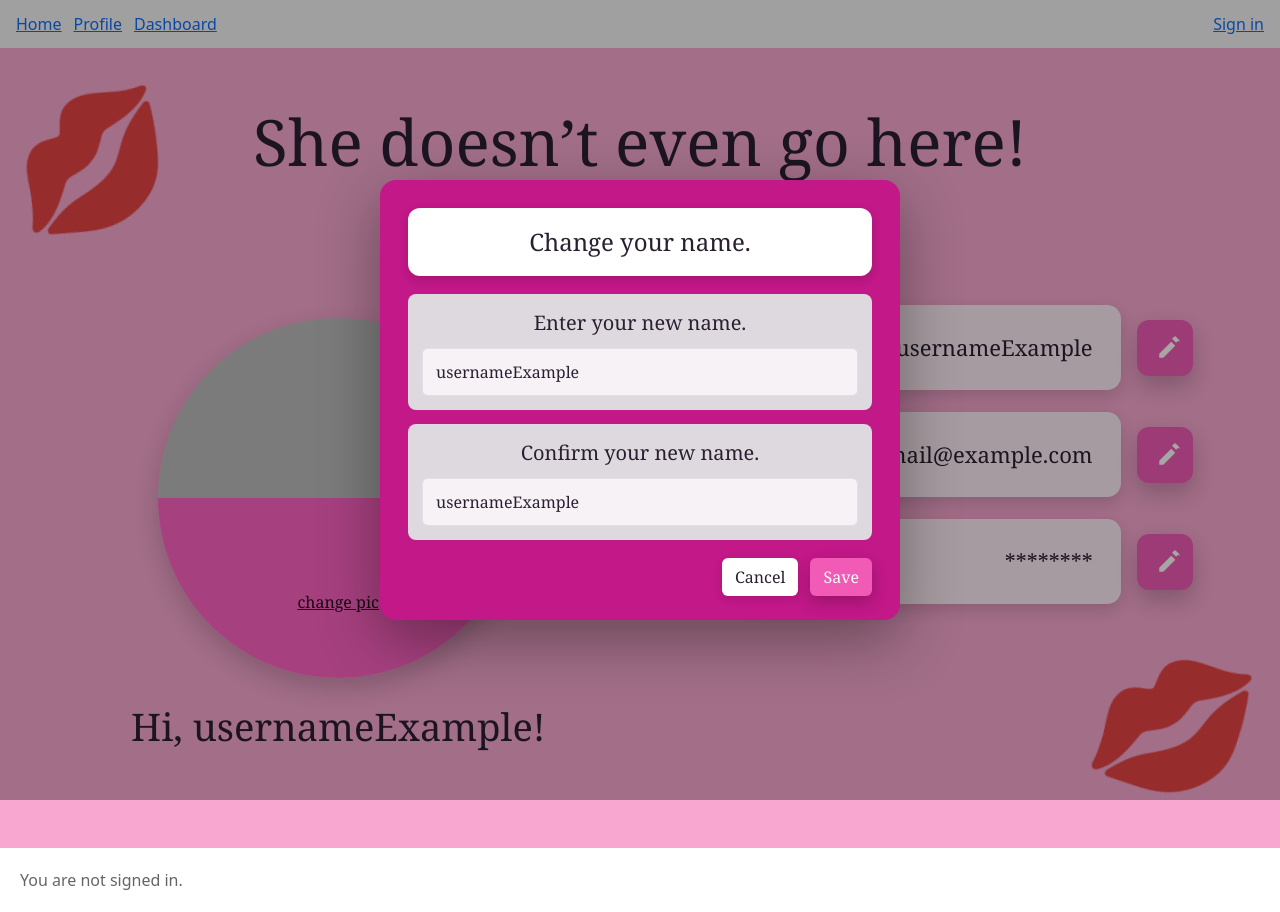
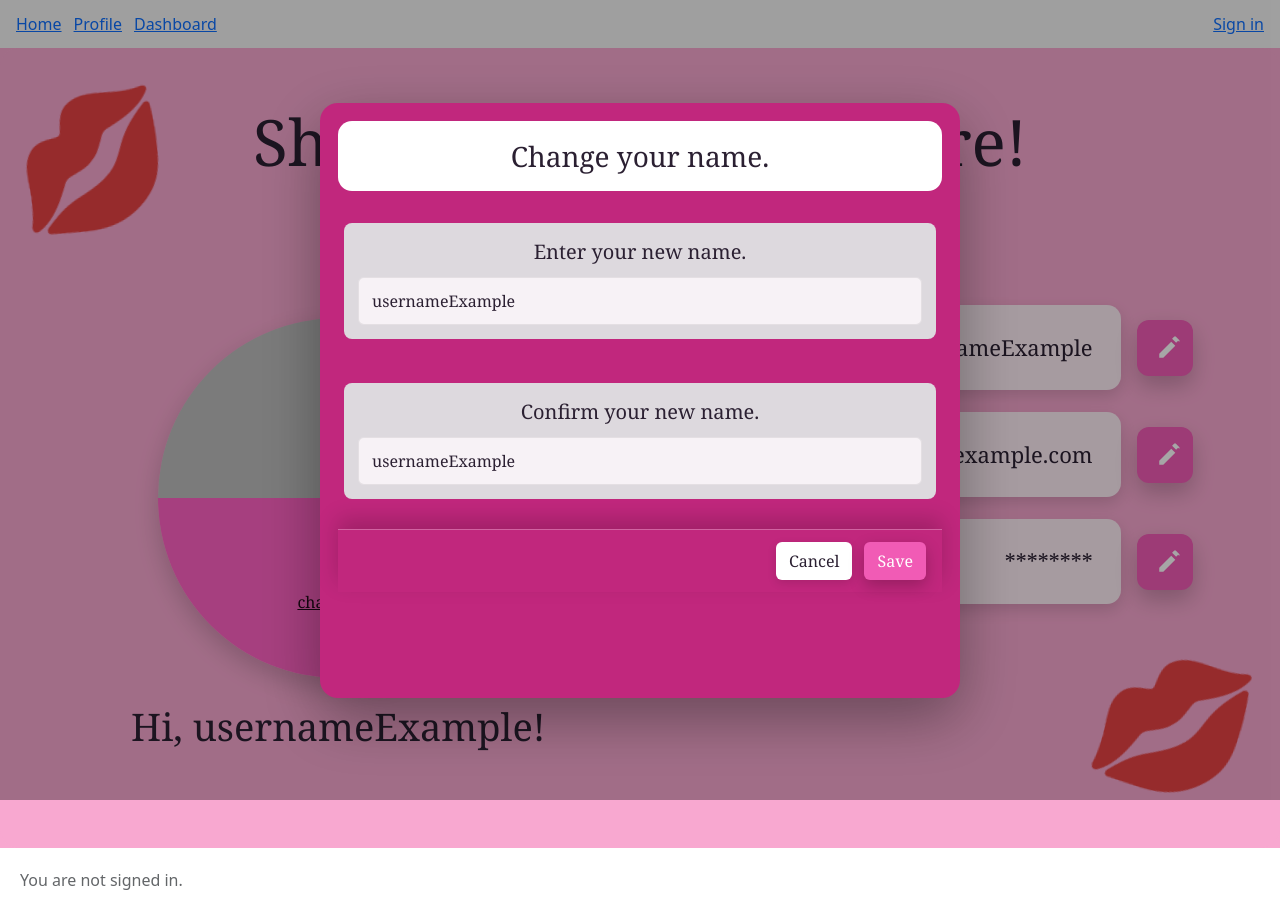
Before and after one commit to CPP-SheCodes-SLP-2025-26/fullstack, a React app in the folder frontend/: page /profile in a window 1280 px wide. Both pictures are taken after a click on the button 1164 px from the left and 347 px from the top of the page. Built offline with nearby package versions, Linux system fonts and the light colour scheme; no server answers; the HTML template or start-up script is replaced by a standard one.

Commit message:
added option for user to move picture and fixed hover button

```diff
--- a/frontend/src/pages/Profile.jsx
+++ b/frontend/src/pages/Profile.jsx
@@ -1,4 +1,4 @@
-import { useEffect, useState } from "react";
+import { useEffect, useState, useRef} from "react";
 import "./ProfilePage.css";
 
 export default function ProfilePage() {
@@ -20,11 +20,26 @@ export default function ProfilePage() {
         <div className="lips lips--tl" aria-hidden="true">💋</div>
 
         <div className="profile-left">
-          <button className="avatar" onClick={onChangePic} aria-label="Change profile picture"
-            style={avatarSrc ? { backgroundImage: `url(${avatarSrc})`, backgroundSize: "cover", backgroundPosition: "center" } : undefined}
+          <button
+			className="avatar"
+			onClick={onChangePic}
+			aria-label="Change profile picture"
+			style={
+				avatarSrc
+					? { backgroundImage: `url(${avatarSrc})`,
+						backgroundSize: "cover",
+						backgroundPosition: "center" }
+					: undefined
+				}
 			>
+				{/* show this text in the middle when no picture */}
 				{!avatarSrc && <span className="avatar__cta">change pic</span>}
+
+				{/* show semi-circle only when a picture exists */}
+				{avatarSrc && <span className="avatar__hover">change pic</span>}
 			</button>
+
+
           <p className="greeting">Hi, {username}!</p>
         </div>
 
@@ -108,7 +123,7 @@ function Modal({ title, children, onClose }) {
     <div className="overlay" role="dialog" aria-modal="true" onMouseDown={onClose}>
       <div className="popup" onMouseDown={(e) => e.stopPropagation()}>
         <div className="popup-title">{title}</div>
-        {children}
+        <div className="popup-content">{children}</div>
       </div>
     </div>
   );
@@ -285,50 +300,171 @@ function PasswordForm({ onSave, onCancel }) {
   );
 }
 
-/* ---------- Profile picture form ---------- */
+function ProfilePicForm({ onSave, onCancel }) {
+  const stageRef = useRef(null);      // circle stage (for diameter)
+  const imgRef   = useRef(null);      // <img> element used for preview
+  const [img, setImg] = useState(null);     // HTMLImageElement after load
+  const [fileName, setFileName] = useState("");
 
-function ProfilePicForm({ onSave, onCancel }) {
-  const [file, setFile] = useState(null);
-  const [path, setPath] = useState("");
+  // transform state
+  const [zoom, setZoom] = useState(1);      // 1..3
+  const [offset, setOffset] = useState({ x: 0, y: 0 });
 
-  const canSave = !!file || !!path.trim();
+  // dragging
+  const drag = useRef({ active: false, x: 0, y: 0, ox: 0, oy: 0 });
+  const startDrag = (e) => {
+    const p = "touches" in e ? e.touches[0] : e;
+    drag.current = { active: true, x: p.clientX, y: p.clientY, ox: offset.x, oy: offset.y };
+  };
+  const moveDrag = (e) => {
+    if (!drag.current.active) return;
+    const p = "touches" in e ? e.touches[0] : e;
+    setOffset({
+      x: drag.current.ox + (p.clientX - drag.current.x),
+      y: drag.current.oy + (p.clientY - drag.current.y),
+    });
+  };
+  const endDrag = () => (drag.current.active = false);
 
-  const handleSubmit = (e) => {
+  // load from file
+  const onFile = (f) => {
+    if (!f) return;
+    setFileName(f.name);
+    const url = URL.createObjectURL(f);
+    const i = new Image();
+    i.onload = () => setImg(i);
+    i.src = url;
+  };
+
+  // load from url text input
+  const [url, setUrl] = useState("");
+  const loadUrl = () => {
+    if (!url.trim()) return;
+    const i = new Image();
+    i.crossOrigin = "anonymous"; // allow canvas export for most hosts
+    i.onload = () => { setImg(i); setFileName(url.split("/").pop() || "image.png"); };
+    i.src = url.trim();
+  };
+
+  const canSave = !!img;
+
+  // export exactly what you see
+  const handleSave = (e) => {
     e.preventDefault();
-    if (!canSave) return;
+    if (!img || !stageRef.current) return;
 
-    if (file) {
-      // For now, show a local preview; replace with upload logic as needed.
-      const previewUrl = URL.createObjectURL(file);
-      onSave(previewUrl);
-    } else {
-      onSave(path.trim());
-    }
+    const D = stageRef.current.clientWidth;    // stage diameter in CSS px
+    const size = 512;                          // output resolution
+    const canvas = document.createElement("canvas");
+    canvas.width = size;
+    canvas.height = size;
+    const ctx = canvas.getContext("2d");
+
+    // compute how the image is fit initially (cover the circle)
+    const baseScale = D / Math.min(img.width, img.height); // how many CSS px per image px when zoom=1
+    const effScaleCss = baseScale * zoom;                  // CSS scale shown in the preview
+
+    // factor to translate CSS px -> canvas px
+    const cssToCanvas = size / D;
+
+    ctx.clearRect(0, 0, size, size);
+    ctx.save();
+    // circular mask
+    ctx.beginPath();
+    ctx.arc(size / 2, size / 2, size / 2, 0, Math.PI * 2);
+    ctx.clip();
+
+    // place image so its center is at circle center + offset
+    ctx.translate(
+      size / 2 + offset.x * cssToCanvas,
+      size / 2 + offset.y * cssToCanvas
+    );
+    ctx.scale(effScaleCss * cssToCanvas, effScaleCss * cssToCanvas);
+    // draw image centered
+    ctx.drawImage(img, -img.width / 2, -img.height / 2);
+    ctx.restore();
+
+    const dataUrl = canvas.toDataURL("image/png");
+    onSave(dataUrl, fileName);
   };
 
   return (
-    <form className="popup-form" onSubmit={handleSubmit}>
+    <form className="popup-form" onSubmit={handleSave}>
+  <div className="upload-panel">
+    <div className="upload-title">Upload your Picture</div>
+
+    {/* CROP STAGE */}
+    <div
+      ref={stageRef}
+      className="crop-stage"
+      onMouseDown={startDrag}
+      onMouseMove={moveDrag}
+      onMouseUp={endDrag}
+      onMouseLeave={endDrag}
+      onTouchStart={startDrag}
+      onTouchMove={moveDrag}
+      onTouchEnd={endDrag}
+    >
+      {img ? (
+        <img
+          src={img.src}
+          alt=""
+          draggable={false}
+          style={{
+            position: "absolute",
+            left: "50%",
+            top: "50%",
+            transform: `translate(-50%,-50%) translate(${offset.x}px, ${offset.y}px) scale(${zoom})`,
+            transformOrigin: "center center",
+            userSelect: "none",
+            pointerEvents: "none",
+            maxWidth: "none",
+          }}
+        />
+      ) : (
+        <div className="crop-placeholder"></div>
+      )}
+    </div>
+
+    {/* zoom */}
+    <input
+      type="range"
+      min="1"
+      max="3"
+      step="0.01"
+      value={zoom}
+      onChange={(e) => setZoom(parseFloat(e.target.value))}
+      className="crop-zoom"
+    />
+  </div>
+
+  {/* rest of your form stays the same */}
   <div className="field-block">
-        <div className="field-label">Upload Your Picture</div>
+    <label className="btn ghost" style={{ display: "inline-block", cursor: "pointer" }}>
+      Choose File
       <input
-          className="popup-file"
         type="file"
         accept="image/*"
-          onChange={(e) => setFile(e.target.files?.[0] || null)}
+        onChange={(e) => onFile(e.target.files?.[0] || null)}
+        style={{ display: "none" }}
       />
+    </label>
+    <span style={{ marginLeft: 8 }}>{fileName}</span>
   </div>
 
   <div className="field-block">
     <div className="field-label">OR Enter the path to the picture:</div>
+    <div style={{ display: "flex", gap: 8 }}>
       <input
         className="popup-input"
-          value={path}
-          onChange={(e) => setPath(e.target.value)}
         placeholder="https://example.com/image.jpg"
+        value={url}
+        onChange={(e) => setUrl(e.target.value)}
       />
+      <button type="button" className="btn solid" onClick={loadUrl}>Load</button>
+    </div>
   </div>
 
   <Actions canSave={canSave} onCancel={onCancel} />
-    </form>
-  );
+</form>);
 }
--- a/frontend/src/pages/ProfilePage.css
+++ b/frontend/src/pages/ProfilePage.css
@@ -190,38 +190,87 @@
 .overlay {
   position: fixed;
   inset: 0;
-  background: rgba(0,0,0,0.35);
+  background: rgba(0,0,0,.35);
   display: grid;
   place-items: center;
-  padding: 24px;
-  z-index: 999; /* above lips & page */
-  animation: fadeIn .12s ease-out;
+  padding: clamp(8px, 2vh, 20px);
+  overflow: auto; /* allow page scroll when needed */
 }
 
 @keyframes fadeIn { from { opacity: 0 } to { opacity: 1 } }
 
 .popup {
-  width: min(520px, 92vw);
-  background: #c21888;           /* magenta panel */
-  border-radius: 16px;
-  padding: 28px 22px 24px;
+  width: min(640px, 92vw);
+  max-height: min(86vh, 760px);
+  background: #c1277d;         /* your magenta panel color */
+  border-radius: 18px;
   box-shadow: 0 20px 60px rgba(0,0,0,.35);
-  color: var(--text);
-  transform: translateY(6px);
-  animation: pop .14s ease-out forwards;
+  display: flex;               /* <- important */
+  flex-direction: column;      /* title -> content -> actions */
+  overflow: hidden;            /* round corners with inner scroll */
 }
 @keyframes pop { to { transform: translateY(0) } }
 
 .popup-title {
+  margin: 18px 18px 0;
+  padding: 14px 18px;
   background: #fff;
-  color: var(--text);
-  border-radius: 12px;
-  padding: 16px 18px;
+  border-radius: 14px;
   text-align: center;
-  font-family: "Cormorant Garamond", Georgia, serif;
-  font-size: clamp(18px, 2.6vw, 24px);
-  margin: 0 6px 18px;
-  box-shadow: 0 4px 10px rgba(0,0,0,.15);
+  font-size: clamp(18px, 2.2vw, 28px);
+}
+.popup-content {
+  padding: 18px;
+  overflow: auto;              /* <- body scrolls, not the whole modal */
+}
+
+.popup-form {
+  display: grid;
+  gap: 16px;
+  /* extra bottom room so last field isn't hidden behind sticky actions */
+  padding-bottom: 88px;
+}
+
+.popup-actions {
+  position: sticky;
+  bottom: 0;
+  padding: 12px 16px;
+  display: flex;
+  gap: 12px;
+  justify-content: flex-end;
+
+  /* solid to match the modal panel — no gradient */
+  background: #c1277d;                 /* same as your panel color */
+  border-top: 1px solid rgba(255,255,255,.28);
+  box-shadow: 0 -10px 22px rgba(0,0,0,.18);
+  padding-bottom: calc(12px + env(safe-area-inset-bottom));
+}
+
+.crop-stage {
+  /* keep it inside the upload block and centered */
+  position: relative;
+  width: min(68vw, 440px);   /* responsive but sane max */
+  aspect-ratio: 1 / 1;       /* <- always a square */
+  margin: 0 auto 12px;
+
+  /* circular mask */
+  border-radius: 50%;
+  overflow: hidden;
+
+  /* neutral backdrop + a soft ring */
+  background: #d6d6d6;
+  outline: 12px solid rgba(255,255,255,0.85);
+  box-shadow: 0 3px 16px rgba(0,0,0,.18) inset;
+  touch-action: none;        /* drag without scrolling */
+}
+.crop-stage img {
+  position: absolute;
+  left: 50%;
+  top: 50%;
+  transform-origin: center center;
+  user-select: none;
+  pointer-events: none;
+  max-width: none;           /* allow manual scaling */
 }
 
 .field-block {
@@ -249,13 +298,6 @@
   outline: none;
   color: #000;
   box-shadow: inset 0 0 0 1px rgba(0,0,0,.08);
-}
-
-.popup-actions {
-  display: flex;
-  gap: 12px;
-  justify-content: flex-end;
-  margin: 18px 6px 0;
 }
 
 .btn {
@@ -318,3 +360,49 @@
 .popup-file::file-selector-button:hover {
   filter: brightness(1.1);
 }
+/* Avatar hover semi-circle */
+.avatar { position: relative; overflow: hidden; }
+.avatar__hover{
+  position:absolute; left:0; right:0; bottom:0; height:50%;
+  display:flex; align-items:center; justify-content:center;
+  background: rgba(241,91,181,.9); /* var(--pink-deep) w/ alpha */
+  color:#fff; font-weight:700;
+  border-bottom-left-radius:50%; border-bottom-right-radius:50%;
+  opacity:0; transition:opacity .18s ease; pointer-events:none;
+}
+.avatar:hover .avatar__hover{ opacity:1; }
+
+/* Cropper */
+.cropper-block{ margin-bottom:16px; }
+.cropper-title{ text-align:center; font-weight:600; margin-bottom:10px; }
+
+.cropper-frame{
+  position:relative;
+  width: min(64vw, 420px);
+  aspect-ratio:1/1;
+  margin:0 auto 12px;
+  overflow:hidden;
+  border-radius:12px;
+  background:#e7e7e7;
+  cursor:grab;
+}
+.cropper-frame:active{ cursor:grabbing; }
+
+/* circular mask darkening the outside */
+.cropper-frame::after{
+  content:""; position:absolute; inset:0;
+  --mask: radial-gradient(circle at 50% 50%, transparent 49%, rgba(0,0,0,.55) 50%);
+  -webkit-mask: var(--mask); mask: var(--mask);
+  background: rgba(0,0,0,.55);
+  pointer-events:none;
+}
+
+.cropper-img{
+  position:absolute; top:50%; left:50%;
+  transform-origin:center center;
+  user-select:none; touch-action:none;
+}
+
+.cropper-zoom{ width:100%; display:block; margin:6px auto 14px; }
+
+.path-row{ display:grid; grid-template-columns: 1fr auto; gap:10px; }
```
Lines whose indentation alone changed are shown as unchanged.
